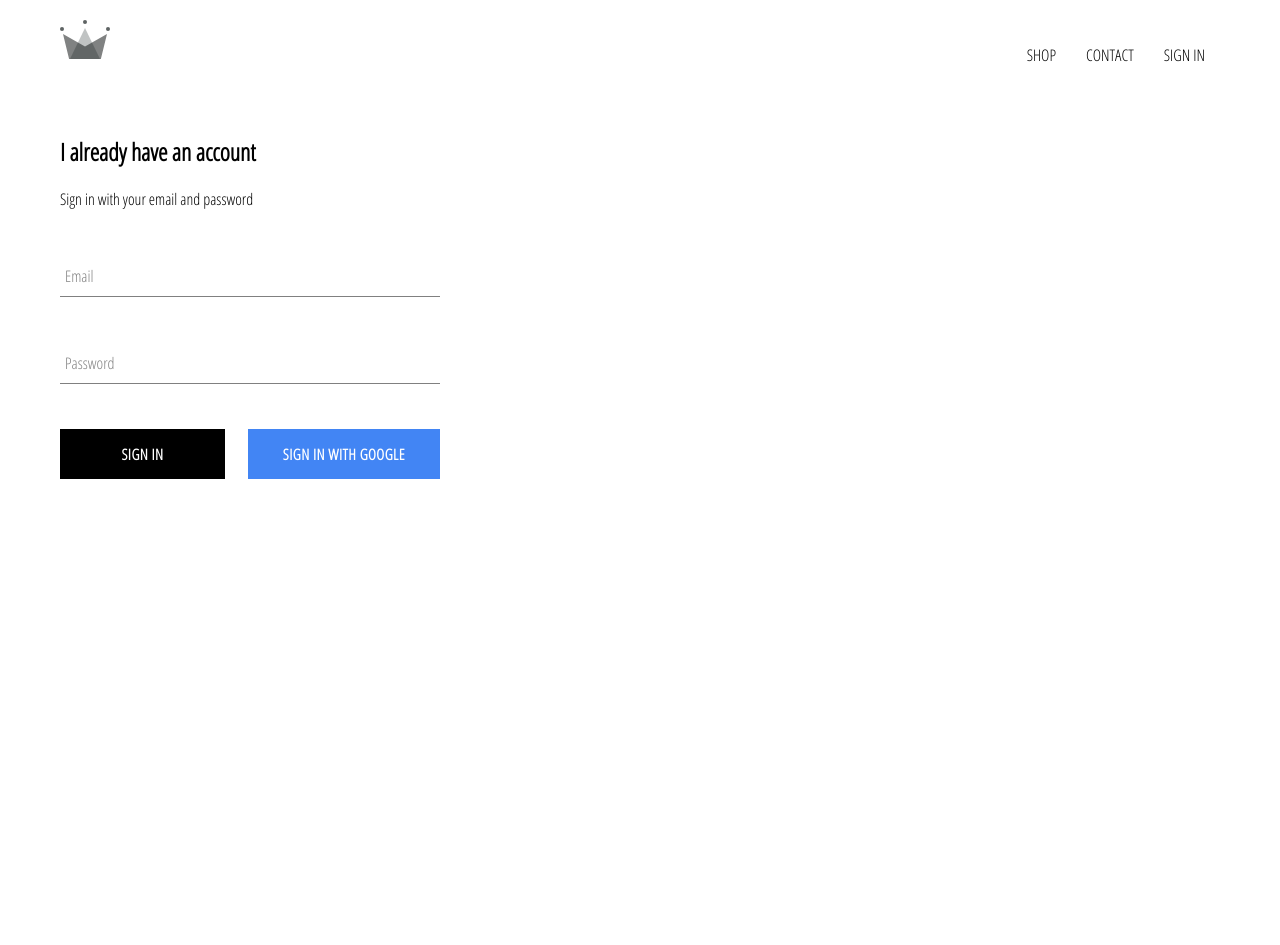
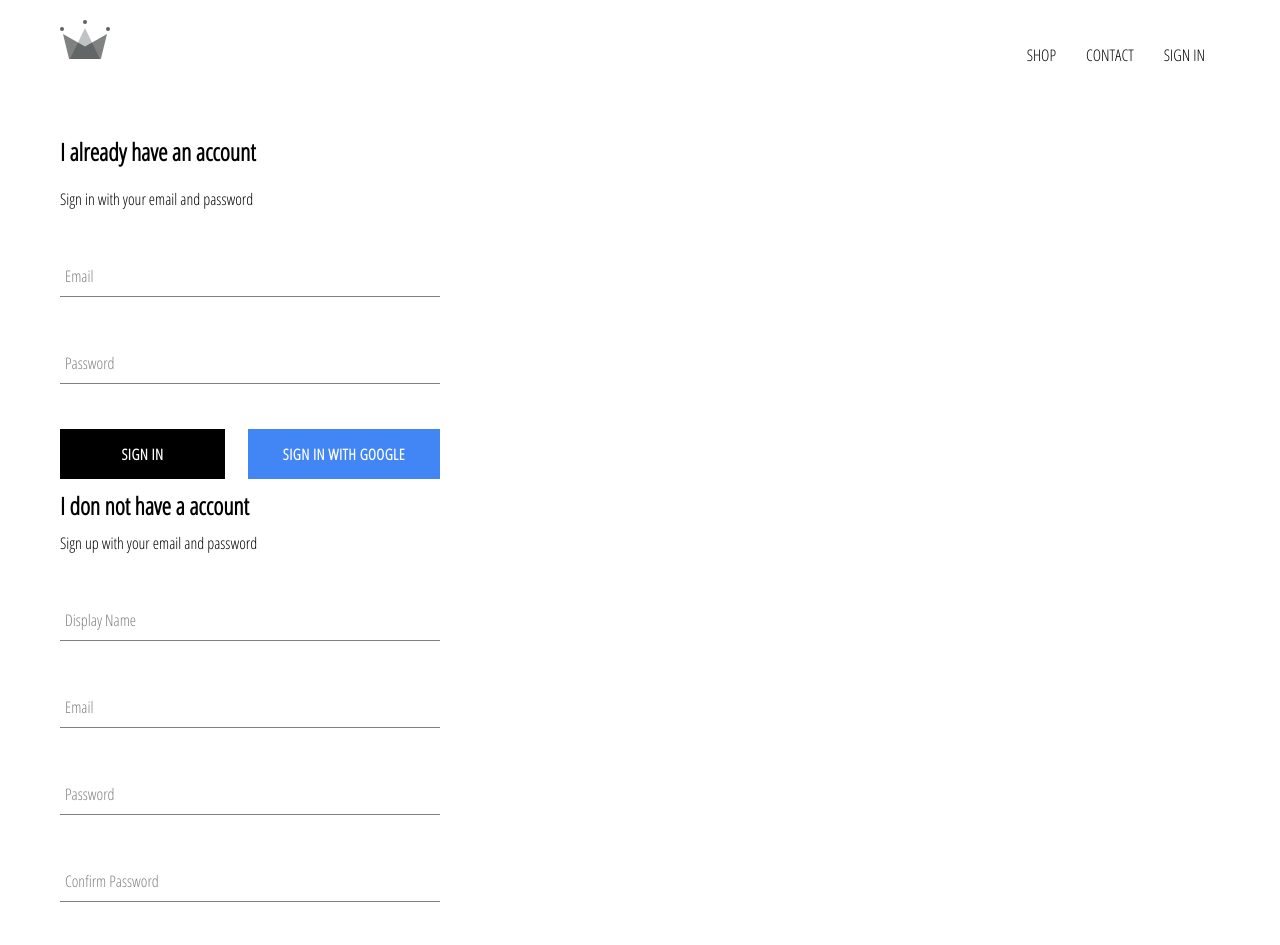
Before and after one commit to sandrananceva/crwn-clothing, a React (Create React App) app: page /signin in a window 1280 px wide. Shown: the top 945 px of the page. Before the commit the page ends 800 px from the top, so only its background shows below. Built offline with nearby package versions, Linux system fonts and the light colour scheme; no server answers.

Commit message:
adding Sign Up component

```diff
--- a/src/App.js
+++ b/src/App.js
@@ -5,7 +5,7 @@
 import ShopPage from './pages/shop/shop.component';
 import SignInAndSignOut from './pages/sign-in-and-sign-out/sign-in-and-sign-out.component';
 import Header from './components/header/header.component';
-import { auth } from './firebase/firebase.utils';
+import { auth, createUserProfileDocument } from './firebase/firebase.utils';
 
 class App extends React.Component {
 	constructor() {
@@ -19,10 +19,20 @@
 	unsubscribeFromAuth = null;
 
 	componentDidMount() {
-		this.unsubscribeFromAuth = auth.onAuthStateChanged((user) => {
-			this.setState({ currentUser: user });
+		this.unsubscribeFromAuth = auth.onAuthStateChanged(async (userAuth) => {
+			if (userAuth) {
+				const userRef = await createUserProfileDocument(userAuth);
 
-			console.log(user);
+				userRef.onSnapshot((snapShot) => {
+					this.setState({
+						currentUser: {
+							id: snapShot.id,
+							...snapShot.data()
+						}
+					});
+				});
+
+			}
 		});
 	}
 	componentWillUnmount() {
@@ -32,7 +42,7 @@
 	render() {
 		return (
 			<div>
-				<Header currentUser={this.state.currentUser}/>
+				<Header currentUser={this.state.currentUser} />
 				<Switch>
 					<Route exact path="/" component={HomePage} />
 					<Route path="/shop" component={ShopPage} />
--- a/src/components/form-input/form-input.component.jsx
+++ b/src/components/form-input/form-input.component.jsx
@@ -5,9 +5,9 @@
 const FormInput = ({handleChange, label, ...otherProps}) =>  (
     <div className="group">
         <input className='form-input' onChange={handleChange} {...otherProps}/>
-        {
+        { //otherProps.value.length? error
             label ?
-            (<label className={`${otherProps.value.length ? 'shrink' : ''} form-input-label`}>
+            (<label className={`${otherProps.value ? 'shrink' : ''} form-input-label`}>
                 {label}
             </label>)
             : null
--- a/src/components/menu-item/menu-item.component.jsx
+++ b/src/components/menu-item/menu-item.component.jsx
@@ -13,7 +13,7 @@
 		/>
 		<div className="content">
 			<h1 className="title">{title.toUpperCase()}</h1>
-			<spam className="subtitle">SHOP NOW</spam>
+			<span className="subtitle">SHOP NOW</span>
 		</div>
 	</div>
 );
--- /dev/null
+++ b/src/components/sign-up/sign-up.component.jsx
@@ -0,0 +1,98 @@
+import React from 'react';
+
+import FormInput from '../form-input/form-input.component';
+import CustomButton from '../custom-button/custom-button.component';
+
+import { auth, createUserProfileDocument } from '../../firebase/firebase.utils';
+
+import './sign-up.styles.scss';
+
+class SignUp extends React.Component {
+	constructor(props) {
+		super(props);
+
+		this.state = {
+			displayName: '',
+			email: '',
+			password: '',
+			confirmPassword: ''
+		};
+	}
+	handleSubmit = async (event) => {
+		event.preventDefault();
+
+		const { displayName, email, password, confirmPassword } = this.state;
+
+		if (password !== confirmPassword) {
+			alert("passwords don't match");
+			return;
+		}
+
+		try {
+			const { user } = await auth.createUserWithEmailAndPassword(email, password);
+
+			createUserProfileDocument(user, { displayName });
+
+			this.setState({
+				displayName: '',
+				email: '',
+				password: '',
+				confirmPassword: ''
+			});
+		} catch (error) {
+			console.error(error);
+		}
+    };
+
+    handleChange = event => {
+        const { name, value } = event.target;
+        this.setState({[name]: value})
+    }
+
+	render() {
+		return (
+			<div className="sign-up">
+				<h2 className="title">I don not have a account</h2>
+				<span>Sign up with your email and password</span>
+				<form className="sign-up-form" onSubmit={this.handleSubmit}>
+					<FormInput
+						type="text"
+						name="displayName"
+						value={this.displayName}
+						onChange={this.handleChange}
+						label="Display Name"
+						required
+					/>
+					<FormInput
+						type="email"
+						name="email"
+						value={this.email}
+						onChange={this.handleChange}
+						label="Email"
+						required
+					/>
+					<FormInput
+						type="password"
+						name="password"
+						value={this.password}
+						onChange={this.handleChange}
+						label="Password"
+						required
+					/>
+					<FormInput
+						type="password"
+						name="confirmPassword"
+						value={this.confirmPassword}
+						onChange={this.handleChange}
+						label="Confirm Password"
+						required
+					/>
+
+					<CustomButton type="submit"> SIGN UP</CustomButton>
+				</form>
+			</div>
+		);
+	}
+}
+
+export default SignUp;
--- /dev/null
+++ b/src/components/sign-up/sign-up.styles.scss
@@ -0,0 +1,10 @@
+.sign-up {
+    display: flex;
+    flex-direction: column;
+    width: 380px;
+
+    .title {
+        margin: 10px 0;
+
+    }
+}
--- a/src/firebase/firebase.utils.js
+++ b/src/firebase/firebase.utils.js
@@ -13,6 +13,27 @@
 	measurementId: 'G-BRGKGHMPJD'
 };
 
+export const createUserProfileDocument = async (userAuth, additionalData) => {
+	if(!userAuth) return;
+
+	const userRef = firestore.doc(`users/${userAuth.uid}`)
+
+	const snapShot = await userRef.get()
+	if(!snapShot.exists) {
+		const {displayName, email} = userAuth
+		const createAt = new Date()
+
+		try {
+			await userRef.set({displayName, email, createAt, ...additionalData})
+		} catch (error) {
+			console.log('error creating user', error.message)
+		}
+
+	}
+
+   return userRef
+}
+
 firebase.initializeApp(config);
 
 export const auth = firebase.auth();
--- a/src/pages/sign-in-and-sign-out/sign-in-and-sign-out.component.jsx
+++ b/src/pages/sign-in-and-sign-out/sign-in-and-sign-out.component.jsx
@@ -1,12 +1,14 @@
 import React from 'react'
 
 import SignIn from '../../components/sign-in/sign-in.component'
+import SignUp from '../../components/sign-up/sign-up.component'
 
 import './sign-in-and-sign-out.styles.scss'
 
 const SignInAndSignOut = () => (
     <div className='sign-in-and-sign-out'>
         <SignIn />
+        <SignUp />
         </div>
 )
 
--- a/src/pages/sign-in-and-sign-out/sign-in-and-sign-out.styles.scss
+++ b/src/pages/sign-in-and-sign-out/sign-in-and-sign-out.styles.scss
@@ -0,0 +1,6 @@
+.sign-in-and-sign-up {
+    width: 850px;
+    display: flex;
+    justify-content: space-between;
+    margin: 30px auto;
+}
```
Also changed, not shown: src/test.js (added, +9 -0 lines).
